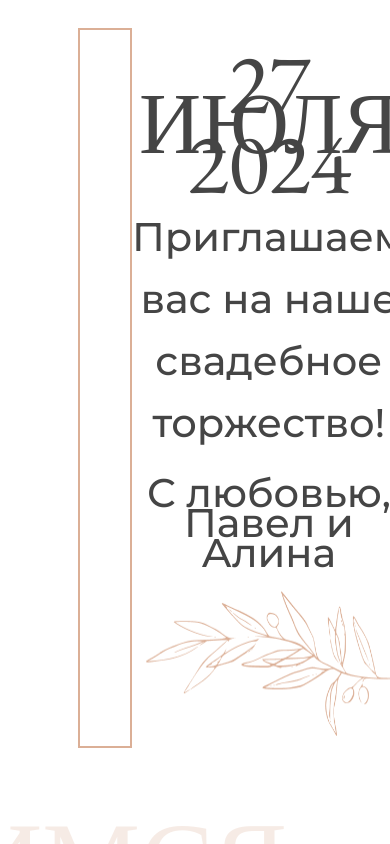
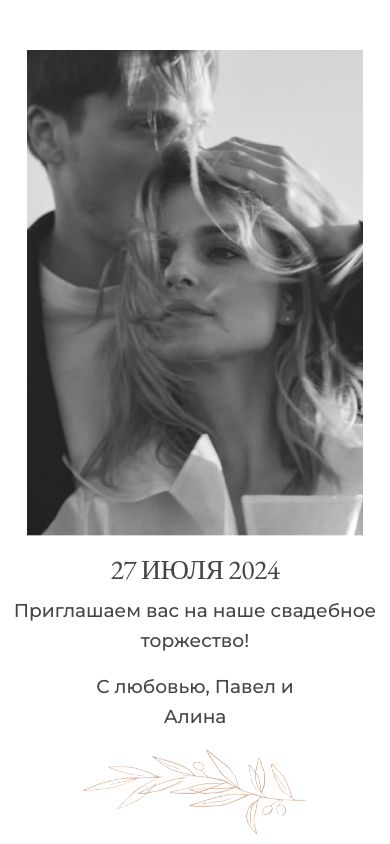
Before and after one commit to DmitriyVoronovich/Wedding-invitation, a Next.js app: page / in a window 390 px wide. Shown: the top 844 px of the page. Built offline with nearby package versions, Linux system fonts and the light colour scheme; a web font is replaced by a local one.

Commit message:
added adaptive layout for the first section

```diff
--- a/app/Components/SectionOne/sectionOne.module.css
+++ b/app/Components/SectionOne/sectionOne.module.css
@@ -32,7 +32,7 @@
     color: #454545;
     text-align: center;
     font-family: EB Garamond, serif;
-    font-size: 86px;
+    font-size: calc((100vw - 360px) / (1440 - 360) * (86 - 26) + 26px);
     font-style: normal;
     font-weight: 400;
     line-height: 40px;
@@ -45,7 +45,7 @@
     color: #454545;
     text-align: center;
     font-family: Montserrat, serif;
-    font-size: 40px;
+    font-size: calc((100vw - 360px) / (1440 - 360) * (40 - 18) + 18px);
     font-style: normal;
     font-weight: 500;
     line-height: 62px;
@@ -56,7 +56,7 @@
     color: #454545;
     text-align: center;
     font-family: Montserrat, serif;
-    font-size: 40px;
+    font-size: calc((100vw - 360px) / (1440 - 360) * (40 - 18) + 18px);
     font-style: normal;
     font-weight: 500;
     line-height: 30px;
@@ -68,3 +68,109 @@
     max-height: 145px;
     margin: 0;
 }
+
+@media screen and (max-width: 768px) {
+    .section_one {
+        padding: 20px 20px;
+    }
+
+    .img_container {
+        margin-top: 5vh;
+        max-width: 100%;
+        max-height: 80vh;
+        padding: 15px;
+    }
+
+    .one_img {
+        max-width: 100%;
+        max-height: 100%;
+    }
+
+    .text_container {
+        max-height: 916px;
+        padding-top: 10%;
+    }
+
+    .one_description {
+        line-height: 32px;
+        margin-top: 20px;
+    }
+
+    .one_text {
+        width: 70%;
+        line-height: 32px;
+        margin: 0;
+    }
+
+    .one_svg {
+        max-width: 80%;
+        max-height: 100px;
+        margin: 0;
+    }
+}
+
+@media screen and (max-width: 576px) {
+
+    .section_one {
+        max-height: 100vh;
+        padding: 5vh 0 0;
+        flex-direction: column;
+        justify-content: space-around;
+        margin:  0 auto;
+    }
+
+    .img_container {
+        max-width: 100%;
+        max-height: 55%;
+        padding: 0;
+        margin:  0 20%;
+        border: 0;
+    }
+
+    .one_img {
+        width: 100%;
+        height: 100%;
+    }
+
+    .text_container {
+        max-height: 45%;
+        justify-content: space-between;
+        padding-top: 5%;
+    }
+
+    .one_title {
+        line-height: 20px;
+    }
+
+    .one_description {
+        line-height: 30px;
+        margin-top: 2vh;
+    }
+
+    .one_text {
+        line-height: 30px;
+        margin-top: 2vh;
+    }
+
+    .one_svg {
+        max-width: 60%;
+        max-height: 10vh;
+        margin-top: 2vh;
+    }
+}
+
+@media screen and (max-width: 450px) {
+
+    .section_one {
+        max-height: 100vh;
+        padding: 5vh 0 0;
+    }
+
+    .img_container {
+        max-width: 100%;
+        max-height: 55%;
+        padding: 0;
+        margin:  0 5%;
+        border: 0;
+    }
+}
```
